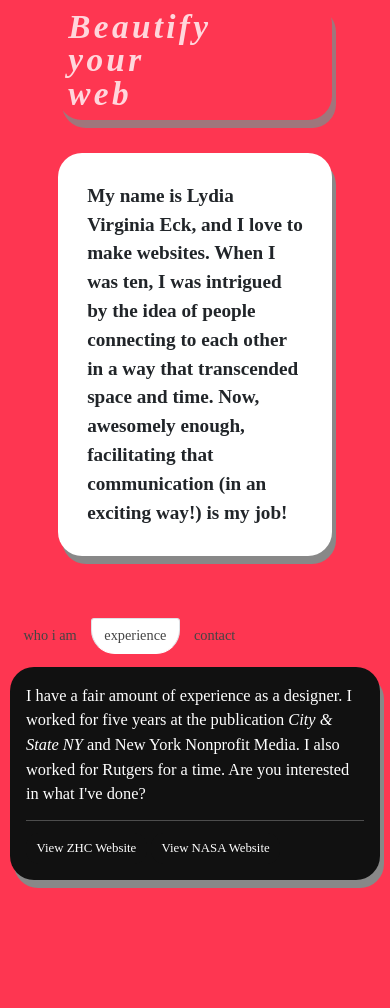
After one commit to lydiaeck/lydiaeck.work, a PHP site: page /index.php in a window 390 px wide, after a click on "experience". The commit adds this page. Run offline with PHP 8.4, Linux system fonts and the light colour scheme; some web fonts are replaced.

Commit message:
made it mobile-responsive

```diff
--- /dev/null
+++ b/index.php
@@ -0,0 +1,146 @@
+<!DOCTYPE html>
+<html lang="en">
+  <head>
+    <meta charset="UTF-8" />
+    <meta http-equiv="X-UA-Compatible" content="IE=edge" />
+    <meta name="viewport" content="width=device-width, initial-scale=1.0" />
+    <title>Lydia Eck Work</title>
+    <link rel="stylesheet" href="https://use.typekit.net/tbt8qmk.css" />
+    <link
+      href="https://cdn.jsdelivr.net/npm/bootstrap@5.1.3/dist/css/bootstrap.min.css"
+      rel="stylesheet"
+      integrity="sha384-1BmE4kWBq78iYhFldvKuhfTAU6auU8tT94WrHftjDbrCEXSU1oBoqyl2QvZ6jIW3"
+      crossorigin="anonymous"
+    />
+
+    <script
+      src="https://code.jquery.com/jquery-3.6.0.min.js"
+      integrity="sha256-/xUj+3OJU5yExlq6GSYGSHk7tPXikynS7ogEvDej/m4="
+      crossorigin="anonymous"
+    ></script>
+
+    <script
+      src="https://cdn.jsdelivr.net/npm/bootstrap@5.1.3/dist/js/bootstrap.bundle.min.js"
+      integrity="sha384-ka7Sk0Gln4gmtz2MlQnikT1wXgYsOg+OMhuP+IlRH9sENBO0LRn5q+8nbTov4+1p"
+      crossorigin="anonymous"
+    ></script>
+
+    <link rel="stylesheet" href="stylesheets.css" />
+
+
+  </head>
+  <body>
+<img src="work.png" id="work" />
+
+    <!--
+    <img src="grid3.png" id="img" />
+        <img src="gridwhite.png" id="img2" /> -->
+
+    <div class="container-fluid">
+      <div class="row">
+        <div class="col-2"></div>
+        <div class="col-9">
+                    <h1>Beautify<br/>your<br/>web</h1>
+
+          <div class="top mainbody">
+          <p id="top" style="margin:0;padding:0;">My name is Lydia Virginia Eck, and I love to make websites. When I
+            was ten, I was intrigued by the idea of people connecting to each
+            other in a way that transcended space and time. Now, awesomely
+            enough, facilitating that communication (in an exciting way!) is my job!
+          </p>
+        </div>
+        </div>
+        <div class="col-1"></div>
+      </div>
+
+      <div class="row">
+
+<div class="col-2"></div>
+      <div class="col-8">
+
+
+<ul class="nav nav-tabs" id="myTab" role="tablist">
+  <li class="nav-item" role="presentation">
+    <button class="nav-link active" id="home-tab" data-bs-toggle="tab" data-bs-target="#home" type="button" role="tab" aria-controls="home" aria-selected="true">Who I Am</button>
+  </li>
+  <li class="nav-item" role="presentation">
+    <button class="nav-link" id="profile-tab" data-bs-toggle="tab" data-bs-target="#profile" type="button" role="tab" aria-controls="profile" aria-selected="false">Experience</button>
+  </li>
+  <li class="nav-item" role="presentation">
+    <button class="nav-link" id="contact-tab" data-bs-toggle="tab" data-bs-target="#contact" type="button" role="tab" aria-controls="contact" aria-selected="false">Contact</button>
+  </li>
+</ul>
+<div class="tab-content" id="myTabContent">
+  <div class="tab-pane fade show active" id="home" role="tabpanel" aria-labelledby="home-tab">My name is Lydia Eck, and I'm from Somerset, New Jersey. I attended Rutgers University, which is where I earned a degree in both Visual Arts and Information Technology. One thing I love to do is to make a nice webpage.</div>
+  <div class="tab-pane fade" id="profile" role="tabpanel" aria-labelledby="profile-tab">I have a fair amount of experience as a designer. I worked for five years at the publication <em>City & State NY</em> and New York Nonprofit Media. I also worked for Rutgers for a time. Are you interested in what I've done?<br/><hr />
+  <!-- Button trigger modal -->
+<button type="button" class="btn btn-primary" data-bs-toggle="modal" data-bs-target="#exampleModal">
+View ZHC Website
+</button>
+
+<!-- Modal -->
+<div class="modal fade" id="exampleModal" tabindex="-1" aria-labelledby="exampleModalLabel" aria-hidden="true">
+  <div class="modal-dialog">
+    <div class="modal-content">
+      <div class="modal-header">
+        <h5 class="modal-title" id="exampleModalLabel">Zarephath Health Center</h5>
+        <button type="button" class="btn-close" data-bs-dismiss="modal" aria-label="Close"></button>
+      </div>
+      <div class="modal-body">
+        <img src="zhc.png" alt="Zarephath Health Center" style="width:100%; margin-bottom: 1em" /><br />
+        I created a website for a nonprofit health center in Somerset, New Jersey. You can view it at <a href="http://www.zhcenter.org">www.zhcenter.org</a>.
+      </div>
+      <div class="modal-footer">
+        <button type="button" class="btn btn-secondary" data-bs-dismiss="modal">Close</button>
+      </div>
+    </div>
+  </div>
+</div>
+
+
+<button type="button" class="btn btn-primary" data-bs-toggle="modal" data-bs-target="#exampleModal2">
+View NASA Website
+</button>
+
+<!-- Modal -->
+<div class="modal fade" id="exampleModal2" tabindex="-1" aria-labelledby="exampleModalLabel" aria-hidden="true">
+  <div class="modal-dialog">
+    <div class="modal-content">
+      <div class="modal-header">
+        <h5 class="modal-title" id="exampleModalLabel">NASA Website</h5>
+        <button type="button" class="btn-close" data-bs-dismiss="modal" aria-label="Close"></button>
+      </div>
+      <div class="modal-body">
+        <img src="NASA2.png" alt="NASA" style="width:100%; margin-bottom: 1em" /><br />
+        I created a website designed for NASA. It's very simple, but it demonstrates the aesthetic I'm going for. Visit it at <a href="http://www.lydiaeck.work/NASA">lydiaeck.work/NASA</a>.
+      </div>
+      <div class="modal-footer">
+        <button type="button" class="btn btn-secondary" data-bs-dismiss="modal">Close</button>
+      </div>
+    </div>
+  </div>
+</div>
+
+
+
+  </div>
+  <div class="tab-pane fade" id="contact" role="tabpanel" aria-labelledby="contact-tab">If you want to contact me so that I can build you a page, email me at lydia.v.eck@gmail.com!</div>
+</div>
+
+
+
+      </div>
+<div class="col-2"></div>
+      </div>
+      <div class="row">
+        <a href="#top" id="getto">Go to top</a></div>
+        <script>
+          $("a[href='#top']").click(function () {
+            $("html, body").animate({ scrollTop: 0 }, "slow");
+            return false;
+          });
+        </script>
+      </div>
+    </div>
+  </body>
+</html>
--- a/stylesheets.css
+++ b/stylesheets.css
@@ -170,3 +170,57 @@ h1 {
 
   padding: 1em;
 }
+
+@media only screen and (max-width: 800px) {
+  h1 {
+    font-size: 1.3em;
+  }
+
+  body {
+    font-size: 2em;
+  }
+
+  .mainbody {
+    margin: 0 auto;
+    width: 100%;
+    font-size: 0.75em;
+  }
+
+  .tab-pane {
+    margin: 0 auto;
+  }
+
+  .col-8 {
+    width: 100% !important;
+    font-size: 0.8em;
+    margin-right: 0;
+    margin-left: 0;
+    margin-top: 3em;
+  }
+  #work,
+  #getto {
+    display: none;
+  }
+
+  #myTab,
+  #mainbody,
+  h1 {
+    margin: 0;
+    width: 100%;
+    background: transparent;
+    margin-bottom: 1em;
+  }
+
+  .col {
+    width: 100% !important;
+  }
+
+  .container-fluid {
+    margin: 0 3em 0 0;
+  }
+  .col-2,
+  .col-1 {
+    margin: 0 auto;
+    width: 0;
+  }
+}
```
